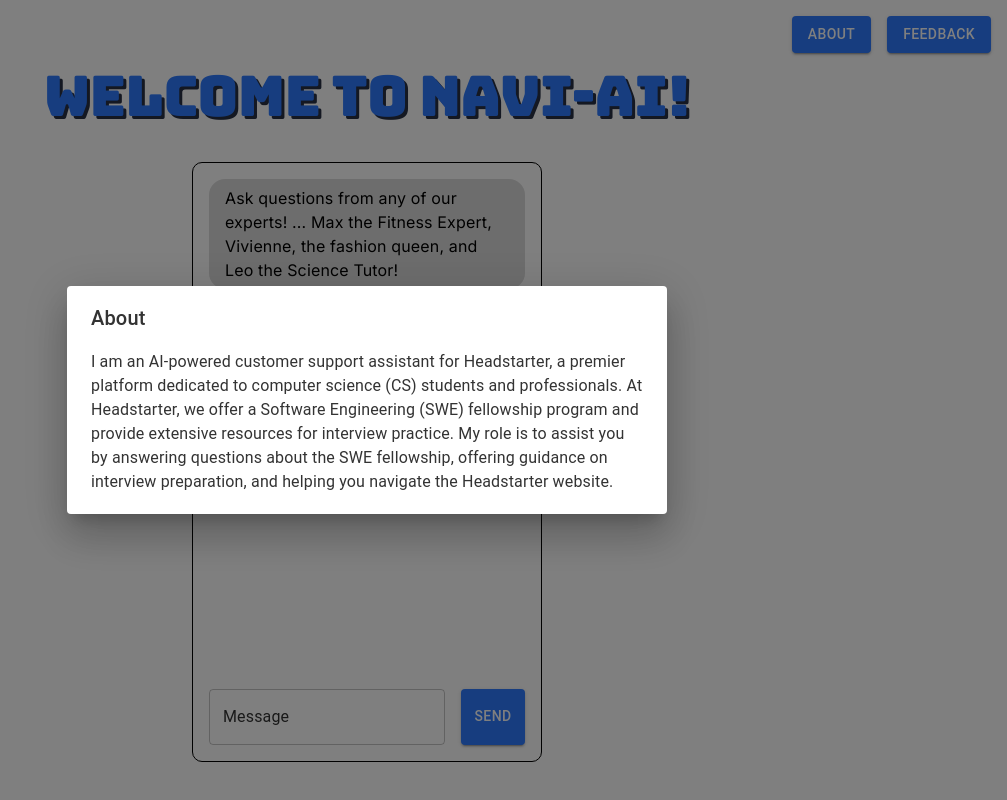
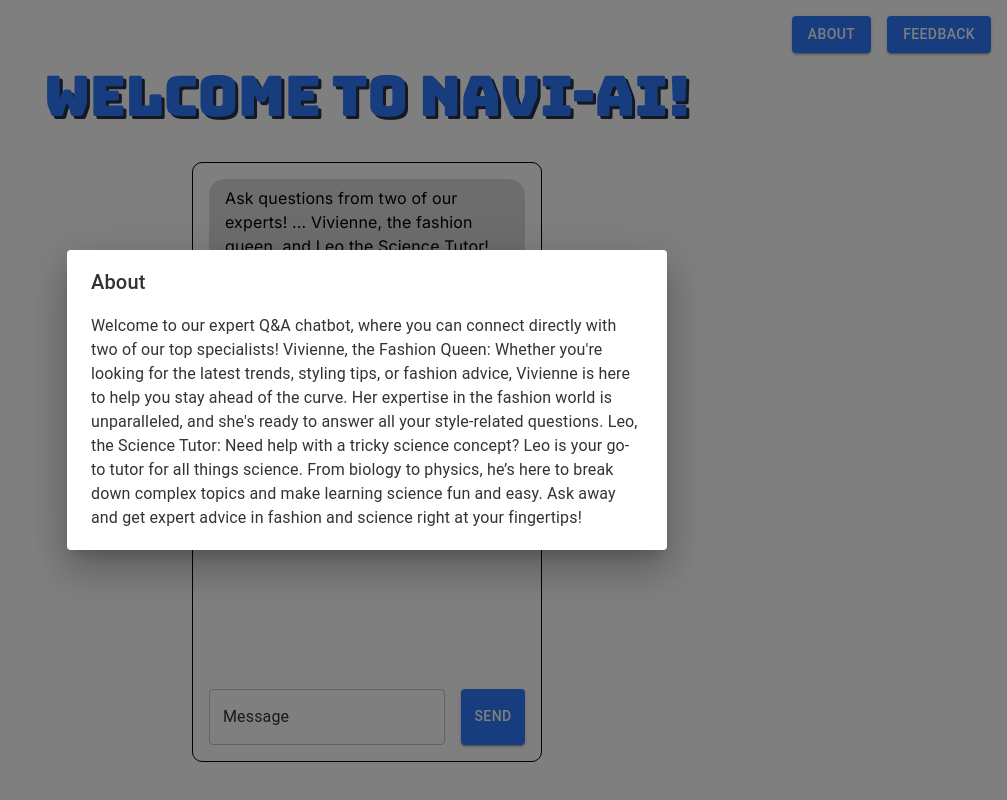
Before and after one commit to AawaizAli/Ai-chat-support-bot, a Next.js app in the folder chatsupport/: page / in a window 1280 px wide. Both pictures are taken after a click on the button "ABOUT". Shown: the whole page, without its empty margins (273-1280 px from the left). Built offline with nearby package versions, Linux system fonts and the light colour scheme.

Commit message:
update page.js

```diff
--- a/chatsupport/app/page.js
+++ b/chatsupport/app/page.js
@@ -20,8 +20,7 @@ export default function Home() {
     const [messages, setMessages] = useState([
         {
             role: "assistant",
-            content: `Ask questions from any of our experts! ...
-            Max the Fitness Expert,
+            content: `Ask questions from two of our experts! ...
             Vivienne, the fashion queen,
             and Leo the Science Tutor!`,
         },
@@ -247,15 +246,10 @@ export default function Home() {
                 <DialogTitle>About</DialogTitle>
                 <DialogContent>
                     <Typography variant="body1">
-                        I am an AI-powered customer support assistant for
-                        Headstarter, a premier platform dedicated to computer
-                        science (CS) students and professionals. At Headstarter,
-                        we offer a Software Engineering (SWE) fellowship program
-                        and provide extensive resources for interview practice.
-                        My role is to assist you by answering questions about
-                        the SWE fellowship, offering guidance on interview
-                        preparation, and helping you navigate the Headstarter
-                        website.
+                        Welcome to our expert Q&A chatbot, where you can connect directly with two of our top specialists!
+                    Vivienne, the Fashion Queen: Whether you're looking for the latest trends, styling tips, or fashion advice, Vivienne is here to help you stay ahead of the curve. Her expertise in the fashion world is unparalleled, and she's ready to answer all your style-related questions.
+                    Leo, the Science Tutor: Need help with a tricky science concept? Leo is your go-to tutor for all things science. From biology to physics, he’s here to break down complex topics and make learning science fun and easy.
+                    Ask away and get expert advice in fashion and science right at your fingertips!
                     </Typography>
                 </DialogContent>
             </Dialog>
```
